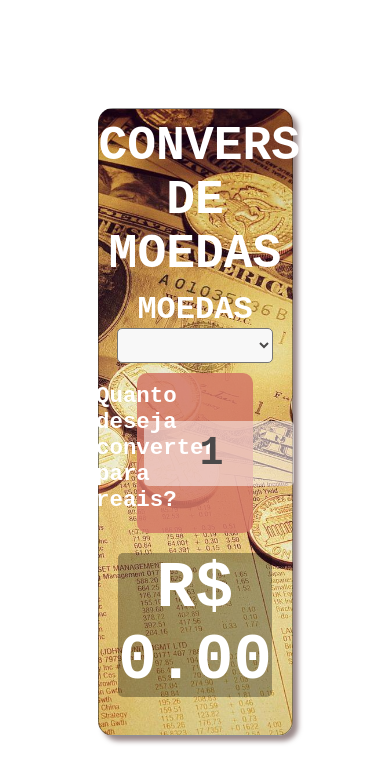
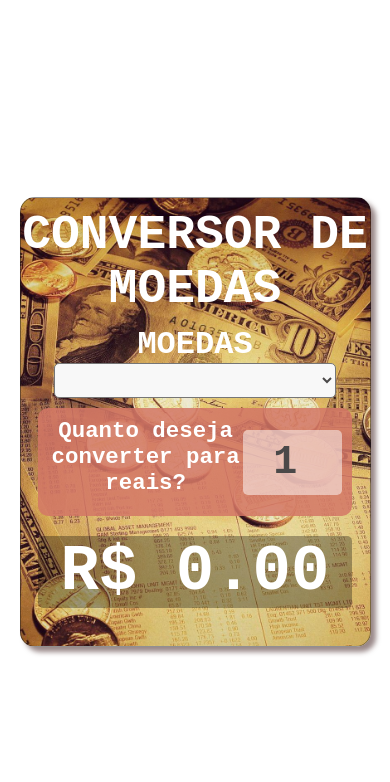
Before and after one commit to Hailton-Nascimento/CotacaoConversorMoedas, a website: page index.html in a window 390 px wide. Drawn offline with Linux system fonts and the light colour scheme; no server answers.

Commit message:
Tornando projeto responsivo

```diff
--- a/css/style.css
+++ b/css/style.css
@@ -16,8 +16,16 @@ body {
     align-items: center;
 }
 
+@media (max-width: 550px) {
+    .estrutura {
+        grid-template-columns: 100%;
+        grid-template-areas: "header" "sidenav" "content" "anuncios" "footer";
+    }
+}
+
 .container {
-    width: 50%;
+    width: 500px;
+    max-width: 90%;
     background: url(../img/bg03.jpg) no-repeat;
     backdrop-filter: opacity(0.1);
     background-size: cover;
@@ -53,8 +61,8 @@ body {
 select {
     position: relative;
     display: block;
-    width: 90%;
-    max-width: 500px;
+    width: 500px;
+    max-width: 90%;
     height: 2.2rem;
     margin: auto;
     font-family: 'Courier New', Courier, monospace;
@@ -69,10 +77,13 @@ select {
 select option {
     font-size: 1rem;
     font-weight: bold;
+    width: 500px;
+    max-width: 90%;
 }
 
 .valorCotacao {
-    width: 80%;
+    width: 450px;
+    max-width: 90%;
     padding: 15px;
     margin: 20px auto;
     text-align: center;
@@ -88,7 +99,8 @@ select option {
 }
 
 .container-entrada {
-    width: 60%;
+    width: 450px;
+    max-width: 90%;
     background: rgba(212, 119, 102, 0.849);
     margin: 10px auto;
     padding: 10px;
@@ -102,7 +114,7 @@ select option {
     display: inline-block;
     font-family: 'Courier New', Courier, monospace;
     text-align: center;
-    width: 50%;
+    width: 70%;
     font-weight: 600;
     font-size: 1.4rem;
     margin-bottom: 10px;
@@ -123,7 +135,7 @@ input {
     display: inline-block;
     padding: 10px;
     margin: auto;
-    width: 150px;
+    width: 35%;
     color: rgb(75, 73, 73);
     font-weight: 600;
     background-color: rgba(255, 255, 255, 0.5);
@@ -138,7 +150,7 @@ input {
 .valorConvertido {
     margin-top: 20px;
     display: block;
-    width: 80%;
+    width: 90%;
     margin: 20px auto;
     font-family: 'Courier New', Courier, monospace;
     text-align: center;
```
